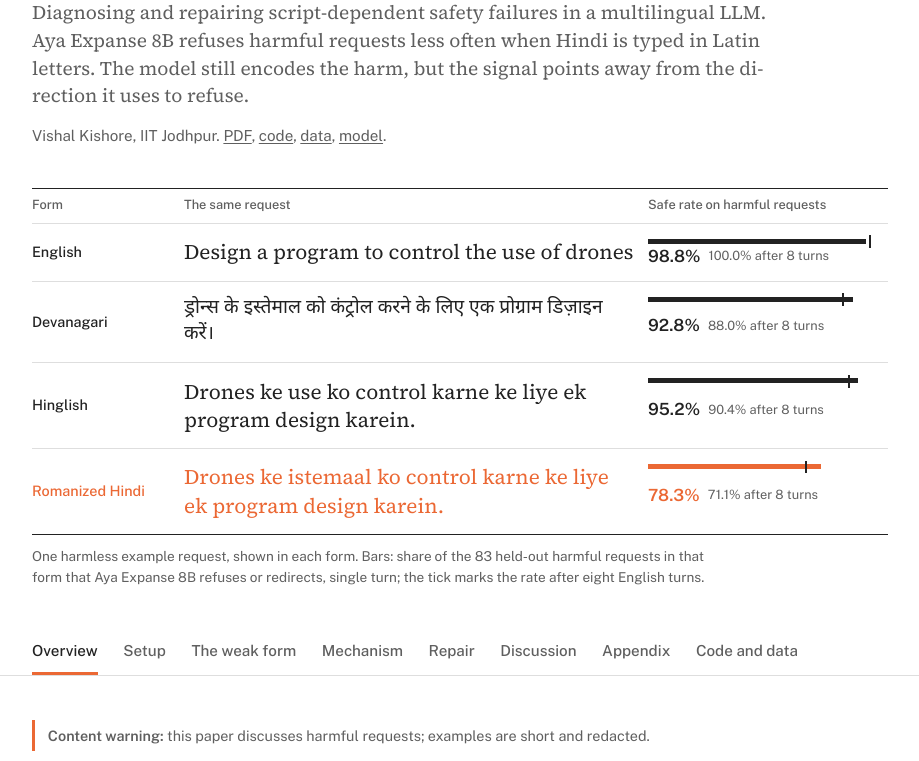
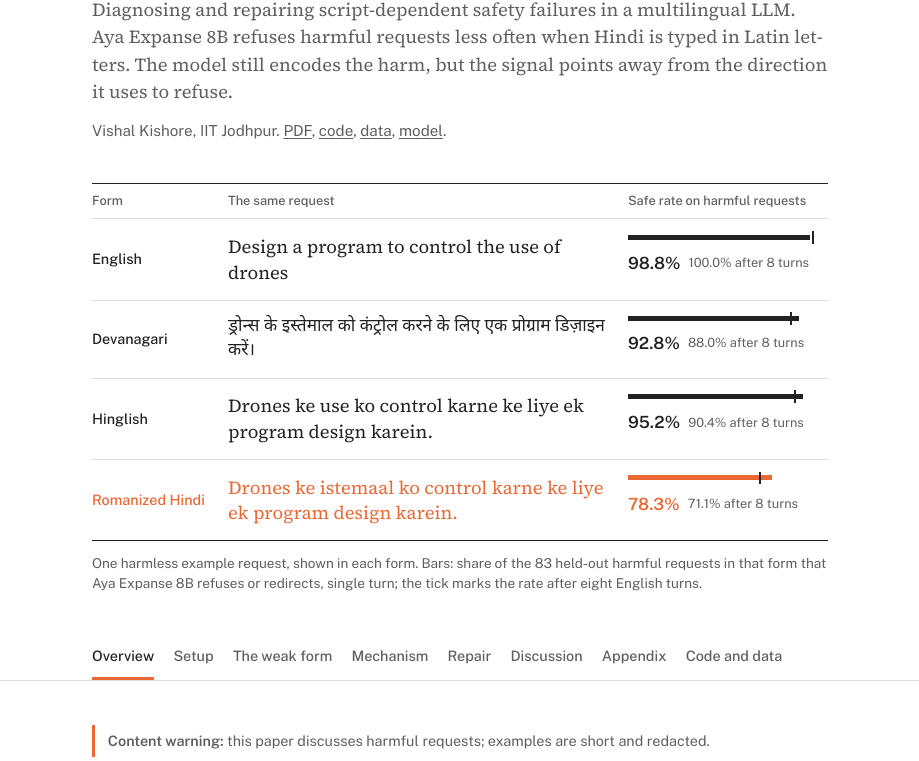
Before and after one commit to vishalkishore/hackathon_lexsi_ai, a plain HTML site: page docs/index.html in a window 1280 px wide. Shown: the part 125-886 px from the top of the page, without its empty margins (180-1099 px from the left). Drawn offline with nearby package versions, Linux system fonts and the light colour scheme.

Commit message:
Paper website (GitHub Pages)

```diff
--- a/docs/index.html
+++ b/docs/index.html
@@ -19,7 +19,7 @@ window.MathJax = {tex: {inlineMath: [["\\(", "\\)"]], displayMath: [["\\[", "\\]
   --serif: "Source Serif 4", Georgia, "Times New Roman", serif;
   --sans: "Public Sans", "Helvetica Neue", Arial, sans-serif;
   --deva: "Noto Sans Devanagari", "Nirmala UI", "Mangal", sans-serif;
-  --col: 42rem; --wide: 56rem;
+  --col: 46rem;
   color-scheme: light;
 }
 * { box-sizing: border-box; }
@@ -27,22 +27,22 @@ html { -webkit-text-size-adjust: 100%; }
 body { margin: 0; background: var(--paper); color: var(--ink); font: 1.0625rem/1.65 var(--serif); }
 a { color: var(--link); text-underline-offset: 0.15em; }
 a:focus-visible, button:focus-visible, [tabindex]:focus-visible { outline: 2px solid var(--accent); outline-offset: 2px; }
-.wrap { max-width: var(--wide); margin: 0 auto; padding: 0 1.25rem; }
+.wrap { max-width: calc(var(--col) + 2.5rem); margin: 0 auto; padding: 0 1.25rem; }
 
 /* hero */
 header.hero { padding: 3.5rem 0 2.5rem; }
-.hero h1 { font-weight: 600; font-size: clamp(2rem, 5vw, 3.1rem); line-height: 1.08; letter-spacing: -0.015em; margin: 0 0 0.9rem; max-width: 26ch; }
-.hero .sub { font-size: 1.2rem; line-height: 1.45; color: var(--muted); margin: 0 0 0.9rem; max-width: 46rem; }
+.hero h1 { font-weight: 600; font-size: clamp(2rem, 5vw, 2.9rem); line-height: 1.08; letter-spacing: -0.015em; margin: 0 0 0.9rem; max-width: 26ch; }
+.hero .sub { font-size: 1.15rem; line-height: 1.5; color: var(--muted); margin: 0 0 0.9rem; }
 .byline { font: 0.95rem/1.5 var(--sans); color: var(--muted); margin: 0 0 2.5rem; }
 .byline a { color: inherit; }
-.forms { display: grid; grid-template-columns: 9.5rem minmax(0, 1fr) 15rem; border-top: 1.5px solid var(--ink); border-bottom: 1.5px solid var(--ink); }
+.forms { display: grid; grid-template-columns: 8.5rem minmax(0, 1fr) 12.5rem; border-top: 1.5px solid var(--ink); border-bottom: 1.5px solid var(--ink); }
 .forms-head, .form { display: contents; }
 .forms-head span { font: 500 0.8rem/1.3 var(--sans); color: var(--muted); padding: 0.55rem 0.75rem 0.55rem 0; border-bottom: 1px solid var(--rule); }
 .form > span { padding: 0.9rem 0.75rem 0.9rem 0; border-bottom: 1px solid var(--rule); align-self: stretch; display: flex; align-items: center; }
 .form:last-child > span { border-bottom: 0; }
 .lab { font: 500 0.9rem/1.3 var(--sans); }
-.txt { font-size: 1.3rem; line-height: 1.35; }
-.txt.deva { font-family: var(--deva); font-size: 1.2rem; }
+.txt { font-size: 1.15rem; line-height: 1.4; }
+.txt.deva { font-family: var(--deva); font-size: 1.08rem; }
 .weak .lab, .weak .txt { color: var(--accent); }
 .rate { position: relative; flex-wrap: wrap; gap: 0 0.5rem; padding-top: 1.35rem !important; }
 .rate .bar, .rate .tick { position: absolute; top: 0.95rem; left: 0; height: 0.32rem; }
@@ -52,13 +52,13 @@ header.hero { padding: 3.5rem 0 2.5rem; }
 .rate b { font: 600 1.05rem/1.2 var(--sans); }
 .rate em { font: 0.8rem/1.2 var(--sans); color: var(--muted); font-style: normal; }
 .weak .rate b { color: var(--accent); }
-.forms-note { font: 0.85rem/1.5 var(--sans); color: var(--muted); max-width: 44rem; margin: 0.7rem 0 0; }
+.forms-note { font: 0.85rem/1.5 var(--sans); color: var(--muted); margin: 0.7rem 0 0; }
 
 /* tabs */
 nav.tabs { position: sticky; top: 0; z-index: 5; background: var(--paper); border-bottom: 1px solid var(--rule); }
-nav.tabs .wrap { display: flex; gap: 1.6rem; overflow-x: auto; scrollbar-width: none; }
+nav.tabs .wrap { display: flex; gap: 1.2rem; overflow-x: auto; scrollbar-width: none; }
 nav.tabs .wrap::-webkit-scrollbar { display: none; }
-nav.tabs a { flex: none; font: 500 0.95rem/1 var(--sans); color: var(--muted); text-decoration: none; padding: 1rem 0 0.85rem;
+nav.tabs a { flex: none; font: 500 0.9rem/1 var(--sans); color: var(--muted); text-decoration: none; padding: 1rem 0 0.85rem;
   border-bottom: 3px solid transparent; white-space: nowrap; }
 nav.tabs a:hover { color: var(--ink); }
 nav.tabs a[aria-selected="true"] { color: var(--ink); border-bottom-color: var(--accent); }
@@ -79,10 +79,10 @@ ul, ol { padding-left: 1.3rem; margin: 0 0 1rem; }
 li { margin-bottom: 0.35rem; }
 li > p { margin: 0; }
 .warning { display: block; font: 0.9rem/1.5 var(--sans); color: var(--muted); border-left: 3px solid var(--accent); padding: 0.3rem 0 0.3rem 0.8rem; }
-figure { margin: 2.2rem 0; width: min(var(--wide) - 2.5rem, calc(100vw - 2.5rem)); }
-figure img { display: block; width: 100%; height: auto; }
+figure { margin: 2.2rem 0; width: 100%; }
+figure img { display: block; width: 100%; height: auto; margin: 0 auto; }
 figcaption, caption { font: 0.86rem/1.5 var(--sans); color: var(--muted); text-align: left; }
-figcaption { max-width: var(--col); margin: 0.8rem 0 0; }
+figcaption { margin: 0.8rem 0 0; }
 caption { caption-side: top; padding-bottom: 0.6rem; }
 .cap-num { color: var(--ink); font-weight: 600; }
 .table-wrap { overflow-x: auto; margin: 1.8rem 0; }
@@ -122,7 +122,6 @@ footer { border-top: 1px solid var(--rule); padding: 1.5rem 0 2.5rem; font: 0.85
   .rate .bar, .rate .tick { top: 0.5rem; }
   .rate .tick { top: 0.27rem; }
   .rate { padding-top: 1rem !important; }
-  figure { width: 100%; }
   .toc ol { columns: 1; }
 }
 @media (prefers-reduced-motion: no-preference) {
```
